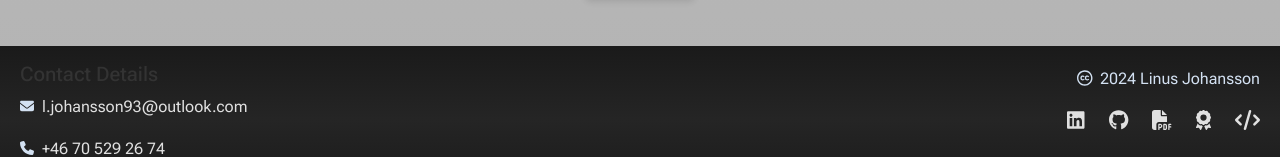
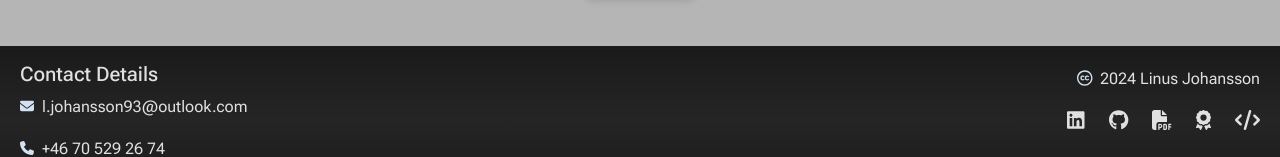
Before and after one commit to j0hanz/j0hanz-portfolio, a React (Create React App) app: page / in a window 1280 px wide. Shown: the part 4558-4715 px from the top of the page. Built offline with nearby package versions, Linux system fonts and the light colour scheme.

Commit message:
Add footer link header color

```diff
--- a/src/components/styles/Footer.module.css
+++ b/src/components/styles/Footer.module.css
@@ -12,10 +12,14 @@
   transition: all 0.3s ease;
 }
 
+.footerLinkHeader {
+  color: #e0e0e0;
+}
+
 .footerLink:hover {
   color: #e0e0e069;
 }
 
 .copyrightText {
-  color: #d3e1f2;
+  color: #e0e0e0;
 }
```
